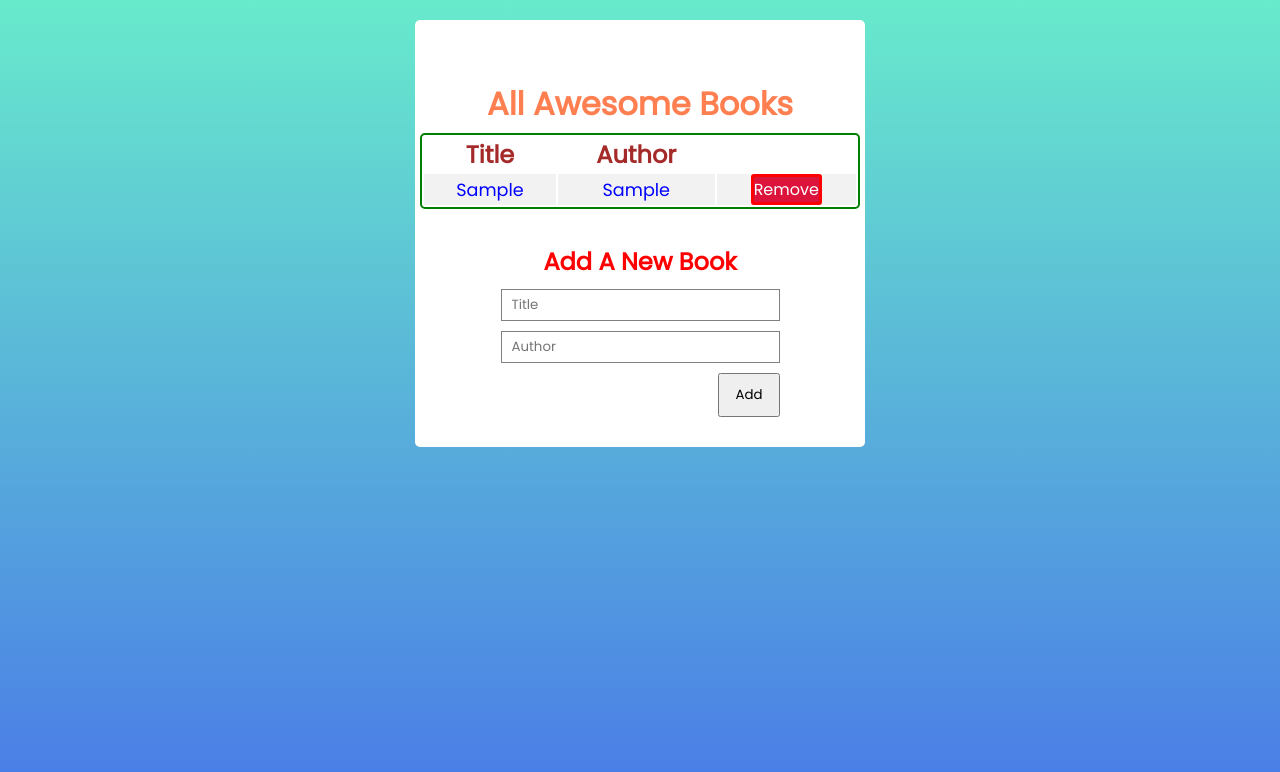
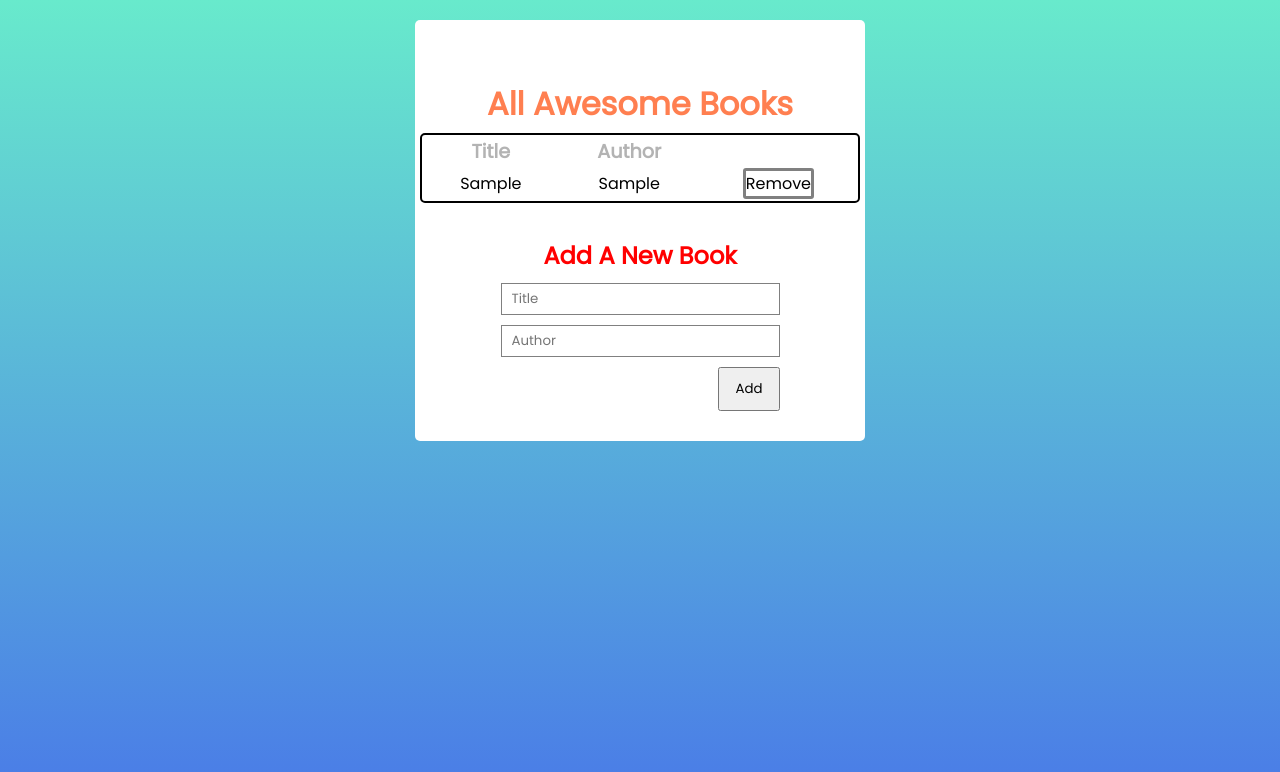
Before and after one commit to NickEmma/awesome-book, a website: page index.html in a window 1280 px wide. Both pictures are taken after typing "Sample", "Sample" into the empty fields and a click on the button "Add". Drawn offline with Linux system fonts and the light colour scheme.

Commit message:
I updated style

```diff
--- a/style.css
+++ b/style.css
@@ -13,6 +13,7 @@ body {
   width: 100%;
   background: linear-gradient(to bottom, #68eacc 0%, #4978e8 100%);
 }
+
 .container {
   width: 100%;
   background: #fff;
@@ -36,26 +37,25 @@ h1 {
   justify-content: center;
   background: #fff;
   border-radius: 5px;
-  border: 2px solid green;
+  border: 2px solid #000;
   margin: 5px;
 }
 
 th {
-  color: brown;
-  font-size: 1.5rem;
+  color: #b3b3b3;
+  font-size: 1.2rem;
 }
 
 td {
-  color: blue;
-  font-size: 1.1rem;
+  color: #000;
+  font-size: 1rem;
 }
 
 .delete {
   display: inline-block;
-  border: 0.2rem solid red;
-  color: #fff;
+  border: 0.2rem solid grey;
+  color: black;
   cursor: pointer;
-  background: crimson;
   font-size: 1rem;
   border-radius: 3px;
   text-decoration: none;
@@ -69,10 +69,6 @@ td {
   justify-content: center;
   margin: 0 auto;
   padding: 30px;
-}
-
-#book-list {
-  background: #f2f2f2;
 }
 
 h2 {
```
